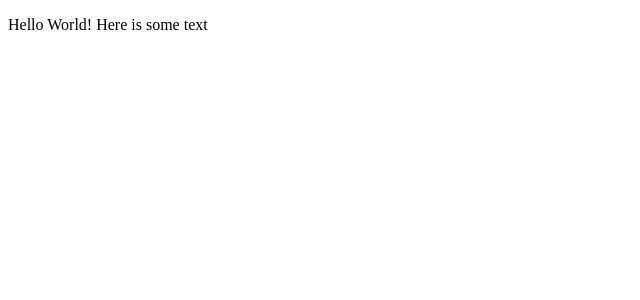
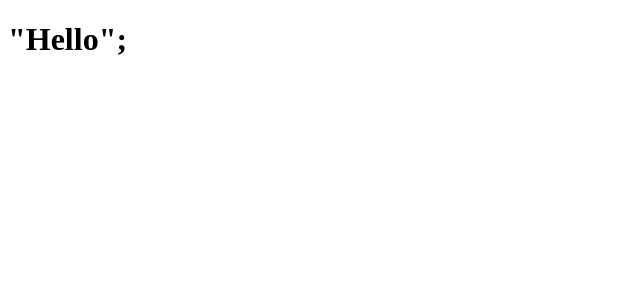
Before and after one commit to mlward639/react-content, a React (Create React App) app: page / in a window 1280 px wide. Shown: the top 300 px of the page, without its empty margins (0-640 px from the left). Built offline with nearby package versions, Linux system fonts and the light colour scheme.

Commit message:
unit 20 act 4

```diff
--- a/src/App.js
+++ b/src/App.js
@@ -1,10 +1,10 @@
-import React from 'react';
-// TODO: Add a comment explaining what this import statement is doing
-import HelloReact from './components/HelloReact';
+import React from "react";
+// We import our HelloDiv from the components folder
+import HelloDiv from "./components/HelloDiv";
 
-// TODO: Add a comment explaining the purpose of the App component
+// App is our top-level main component that references other components
 function App() {
-  return <HelloReact />;
+  return <HelloDiv />;
 }
 
 export default App;
--- /dev/null
+++ b/src/components/HelloDiv.js
@@ -0,0 +1,14 @@
+import React from "react";
+
+// TODO: Fix the return statement so that it renders an `h1` heading tag that introduces the creator
+function HelloDiv() {
+  return (
+    <div>
+      <h1>"Hello";</h1>
+    </div>
+  );
+}
+
+// TODO: Fix the export statement
+// Export statements are ES6 syntax that tell Javascript what "thing" we want to make available outside of this file
+export default HelloDiv;
--- a/src/components/HelloReact.js
+++ /dev/null
@@ -1,11 +0,0 @@
-import React from 'react';
-
-// TODO: Add a comment explaining what a react component is
-function HelloReact() {
-  const text = 'some text';
-
-  // TODO: Add a comment explaining what JSX is and the significance of the curly braces
-  return <p>Hello World! Here is {text}</p>;
-}
-
-export default HelloReact;
```
Also changed, not shown: src/index.js (+4 -9 lines).
